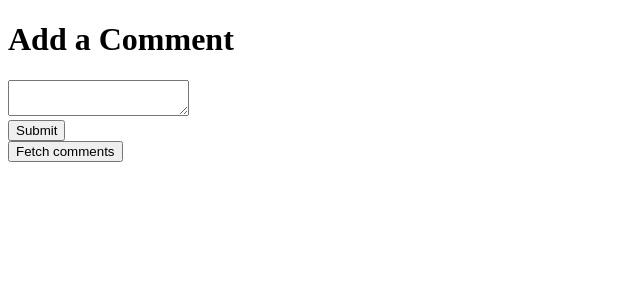
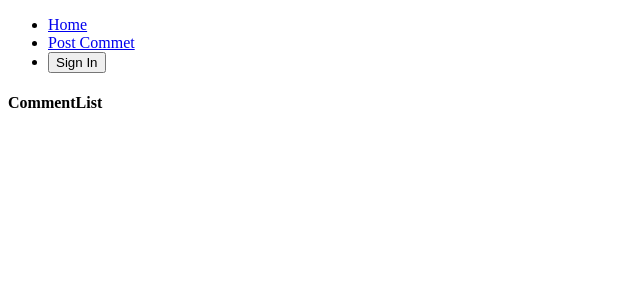
Before and after one commit to taruntiwaritt/react-redux-testing, a React (Create React App) app: page / in a window 1280 px wide. Shown: the top 300 px of the page, without its empty margins (0-640 px from the left). Built offline with nearby package versions, Linux system fonts and the light colour scheme.

Commit message:
Added Higher order component for CommentBox (#2)
* added redux tests

* Added api calls and integration tests using moxios

* Added HOC for CommentBox

```diff
--- a/package.json
+++ b/package.json
@@ -13,6 +13,7 @@
     "react": "^17.0.1",
     "react-dom": "^17.0.1",
     "react-redux": "^7.2.2",
+    "react-router-dom": "^5.2.0",
     "react-scripts": "4.0.2",
     "redux": "^4.0.5",
     "redux-promise": "^0.6.0",
--- a/src/actions/index.js
+++ b/src/actions/index.js
@@ -1,4 +1,4 @@
-import { SAVE_COMMENT, FETCH_COMMENTS } from "actions/types";
+import { SAVE_COMMENT, FETCH_COMMENTS, CHANGE_AUTH } from "actions/types";
 import axios from "axios";
 
 export function saveComment(comment) {
@@ -15,3 +15,10 @@
     payload: response,
   };
 }
+
+export function changeAuth(isLoggedIn) {
+  return {
+    type: CHANGE_AUTH,
+    payload: isLoggedIn,
+  };
+}
--- a/src/actions/types.js
+++ b/src/actions/types.js
@@ -1,2 +1,3 @@
 export const SAVE_COMMENT = "save_comment";
 export const FETCH_COMMENTS = "fetch_comments";
+export const CHANGE_AUTH = "change_auth";
--- a/src/components/App.js
+++ b/src/components/App.js
@@ -1,12 +1,44 @@
-import React from "react";
+import React, { Component } from "react";
+import { Link, Route } from "react-router-dom";
 import CommentBox from "components/CommentBox";
 import CommentList from "components/CommentList";
+import { connect, Connect } from "react-redux";
+import * as actions from "actions";
 
-export default () => {
-  return (
-    <div>
-      <CommentBox />
-      <CommentList />
-    </div>
-  );
-};
+class App extends Component {
+  renderButton() {
+    return this.props.auth ? (
+      <button onClick={() => this.props.changeAuth(false)}> Sign Out</button>
+    ) : (
+      <button onClick={() => this.props.changeAuth(true)}> Sign In</button>
+    );
+  }
+  renderHeader() {
+    return (
+      <ul>
+        <li>
+          <Link to="/">Home</Link>
+        </li>
+        <li>
+          <Link to="/post">Post Commet</Link>
+        </li>
+        <li>{this.renderButton()}</li>
+      </ul>
+    );
+  }
+  render() {
+    return (
+      <div>
+        {this.renderHeader()}
+        <Route path="/post" component={CommentBox} />
+        <Route path="/" exact component={CommentList} />
+      </div>
+    );
+  }
+}
+
+function mapStateToProps(state) {
+  return { auth: state.auth };
+}
+
+export default connect(mapStateToProps, actions)(App);
--- a/src/components/CommentBox.js
+++ b/src/components/CommentBox.js
@@ -2,7 +2,7 @@
 import { connect } from "react-redux";
 import * as actions from "./../actions";
 import CommentList from "./CommentList";
-
+import requireAuth from "./requireAuth";
 class CommentBox extends React.Component {
   state = { comment: "" };
 
@@ -35,4 +35,4 @@
   }
 }
 
-export default connect(null, actions)(CommentBox);
+export default connect(null, actions)(requireAuth(CommentBox));
--- a/src/components/CommentList.js
+++ b/src/components/CommentList.js
@@ -10,6 +10,7 @@
   render() {
     return (
       <div>
+        <h4>CommentList</h4>
         <ul>{this.renderComments()}</ul>
       </div>
     );
--- /dev/null
+++ b/src/components/requireAuth.js
@@ -0,0 +1,28 @@
+import React, { Component } from "react";
+import { connect } from "react-redux";
+
+export default (ChildComponent) => {
+  class ComposedComponent extends Component {
+    componentDidMount() {
+      this.shouldNagivateAway();
+    }
+
+    componentDidUpdate() {
+      this.shouldNagivateAway();
+    }
+
+    shouldNagivateAway() {
+      if (!this.props.auth) {
+        this.props.history.push("/");
+      }
+    }
+    render() {
+      return <ChildComponent {...this.props} />;
+    }
+  }
+  function mapStateToProps(state) {
+    return { auth: state.auth };
+  }
+
+  return connect(mapStateToProps)(ComposedComponent);
+};
--- a/src/index.js
+++ b/src/index.js
@@ -2,10 +2,13 @@
 import ReactDOM from "react-dom";
 import App from "components/App";
 import Root from "Root";
+import { BrowserRouter, Route } from "react-router-dom";
 
 ReactDOM.render(
   <Root>
-    <App />
+    <BrowserRouter>
+      <Route path="/" component={App} />
+    </BrowserRouter>
   </Root>,
   document.querySelector("#root")
 );
--- /dev/null
+++ b/src/reducers/auth.js
@@ -0,0 +1,10 @@
+import { CHANGE_AUTH } from "actions/types";
+
+export default function (state = false, action) {
+  switch (action.type) {
+    case CHANGE_AUTH:
+      return action.payload;
+    default:
+      return state;
+  }
+}
--- a/src/reducers/index.js
+++ b/src/reducers/index.js
@@ -1,5 +1,7 @@
 import { combineReducers } from "redux";
 import commentsReducer from "reducers/comments";
+import authReducer from "reducers/auth";
 export default combineReducers({
   comments: commentsReducer,
+  auth: authReducer,
 });
```
Also changed, not shown: 1 other file (tests, documents, lock files or other folders).
